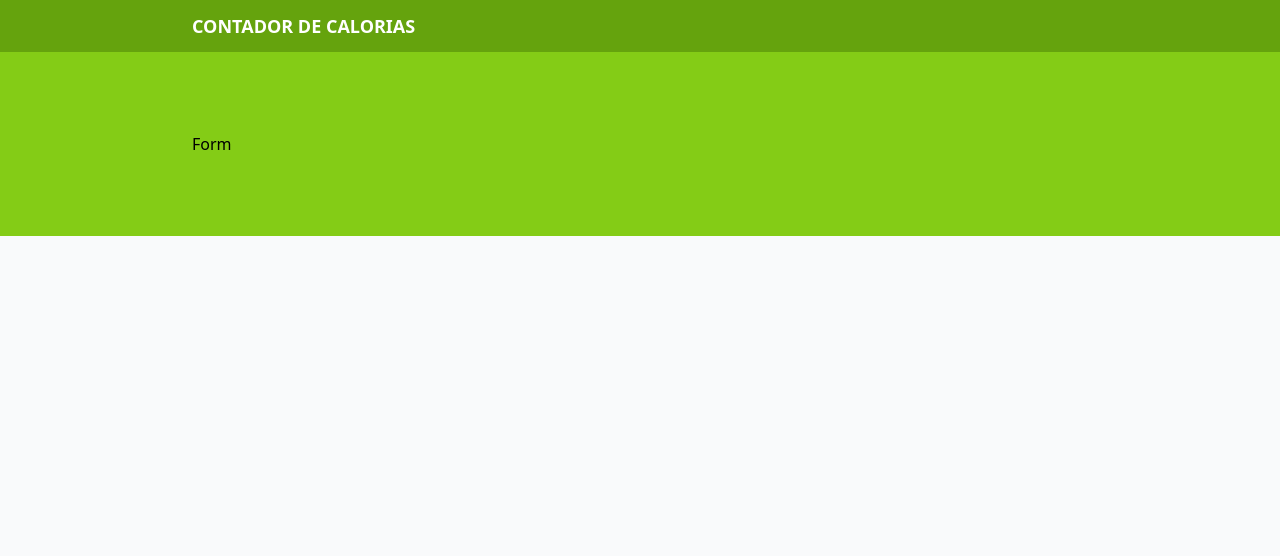
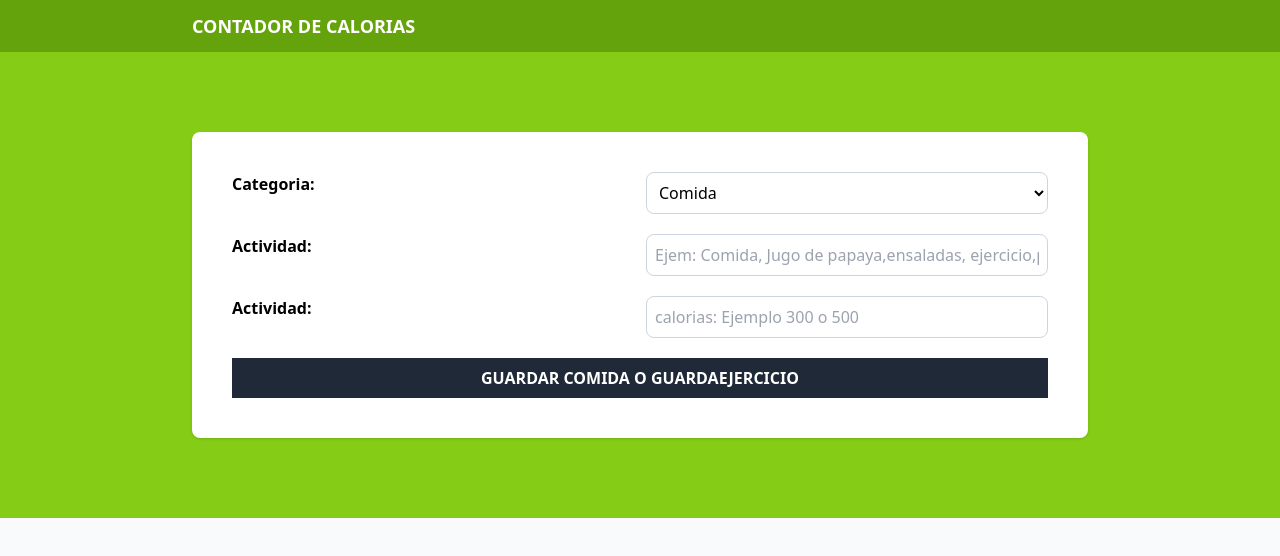
Before and after one commit to percyzavala2000/nutri-calculo, a React (Vite) app: page / in a window 1280 px wide. Shown: the top 556 px of the page. Built offline with nearby package versions, Linux system fonts and the light colour scheme.

Commit message:
Hasta aqui tenemos la parte visual del formulario

```diff
--- a/src/components/Form.tsx
+++ b/src/components/Form.tsx
@@ -1,5 +1,55 @@
+import { categoriesData } from "./data/categoriesData";
+
 export const Form = () => {
   return (
-    <div>Form</div>
-  )
-}
+    <form className="space-y-5 bg-white shadow p-10 rounded-lg">
+      <div className="grid grid-cols-2 gap-3 ">
+        <label htmlFor="category" className="font-bold">
+          Categoria:{" "}
+        </label>
+        <select
+          name=""
+          id="category"
+          className="border border-slate-300 p-2 rounded-lg w-full bg-white "
+        >
+          {
+            /* Aqui es lo que iteramos nuestro categoriesData */
+            categoriesData.map((category) => (
+              <option key={category.id} value={category.id}>
+                {category.name}
+              </option>
+            ))
+          }
+        </select>
+      </div>
+      <div className="grid grid-cols-2 gap-3">
+        <label htmlFor="activity" className="font-bold">
+          Actividad:
+        </label>
+        <input
+          type="text"
+          id="activity"
+          className=" border border-slate-300 p-2 rounded-lg"
+          placeholder="Ejem: Comida, Jugo de papaya,ensaladas, ejercicio,pesas, bicicleta"
+        />
+      </div>
+
+      <div className="grid grid-cols-2 gap-3">
+        <label htmlFor="calorias" className="font-bold">
+          Actividad:
+        </label>
+        <input
+          type="number"
+          id="calorias"
+          className=" border border-slate-300 p-2 rounded-lg"
+          placeholder="calorias: Ejemplo 300 o 500"
+        />
+      </div>
+      <input
+        type="submit"
+        className="bg-gray-800 hover:bg-gray-900 w-full p-2 font-bold uppercase text-white"
+        value="Guardar Comida o GuardaEjercicio"
+      />
+    </form>
+  );
+};
--- /dev/null
+++ b/src/components/data/categoriesData.ts
@@ -0,0 +1,6 @@
+import { CategoryT } from '../types';
+//Se agrego el tipado  a la data
+export const categoriesData:CategoryT[] = [
+  { id: 1, name: 'Comida'},
+  { id: 2, name: 'Ejercicio'}
+]
--- /dev/null
+++ b/src/components/types/index.ts
@@ -0,0 +1,4 @@
+export type CategoryT = {
+  id: number;
+  name: string;
+};
```
